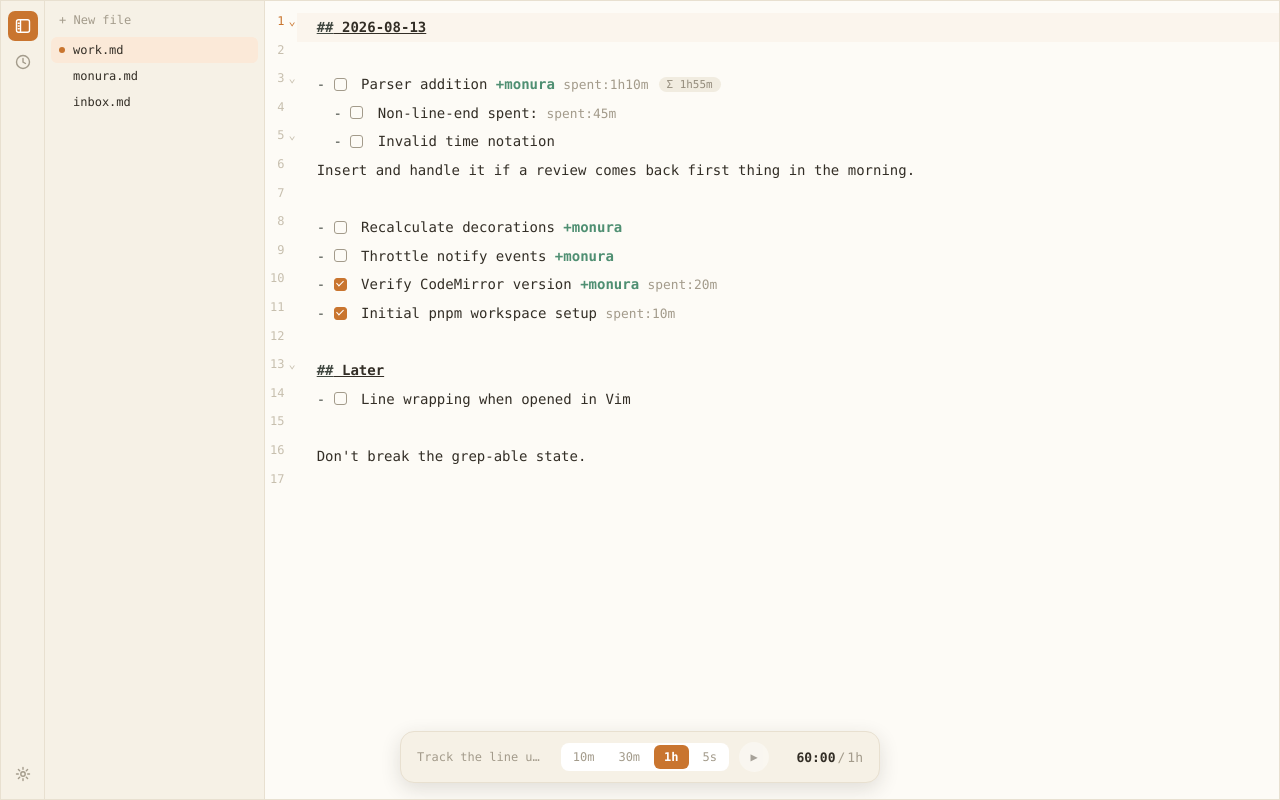
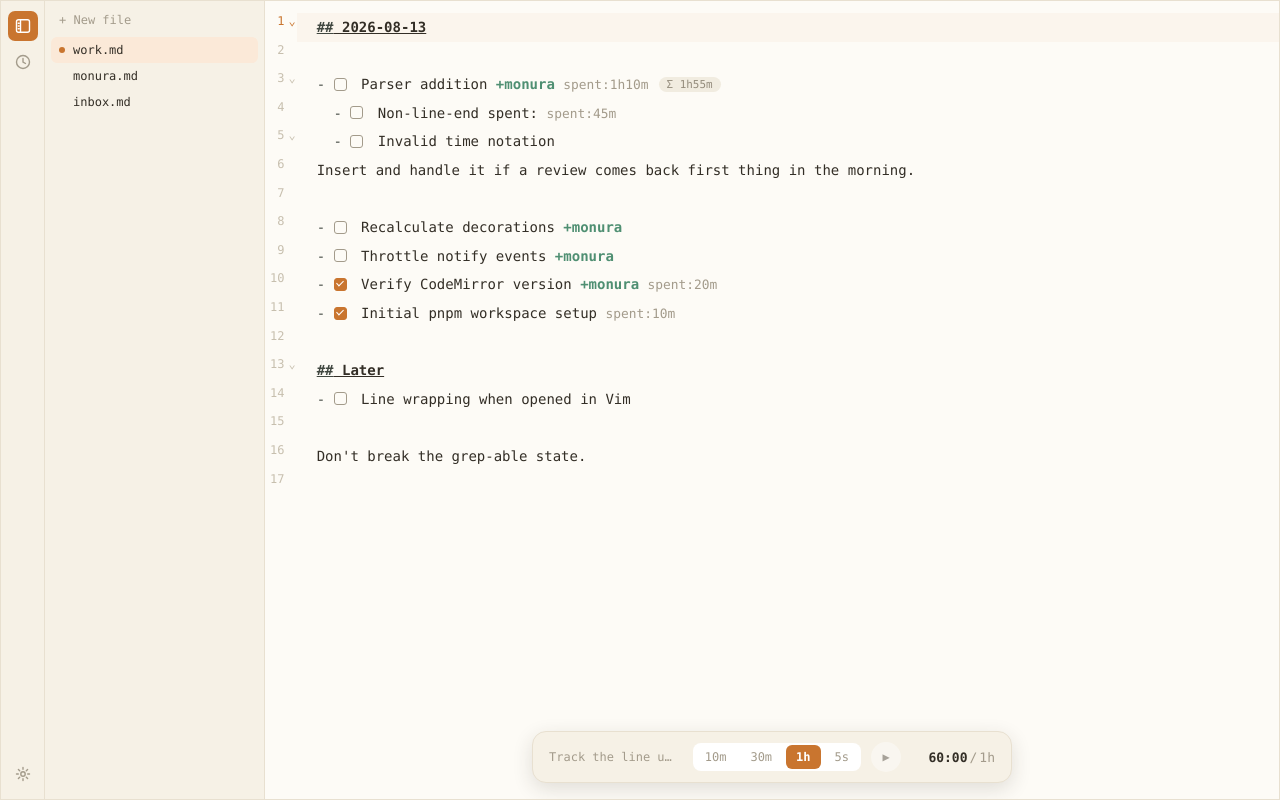
Before and after one commit to ellreka/monura, a React (Vite) app: page / in a window 1280 px wide. Built offline with nearby package versions, Linux system fonts and the light colour scheme.

Commit message:
fix: keep the timer bar inside the main content area
Move TimerBar into .main-area and make it the positioning context, so
the floating timer pill centers over the editor/log/settings area
instead of overlapping the sidebar when it is open.

```diff
--- a/src/App.css
+++ b/src/App.css
@@ -279,6 +279,7 @@ button {
 /* ---- Main area / editor ---- */
 
 .main-area {
+  position: relative;
   flex: 1;
   min-width: 0;
   display: flex;
--- a/src/App.tsx
+++ b/src/App.tsx
@@ -593,9 +593,6 @@ function App() {
               }}
             />
           )}
-        </div>
-        {/* Center over the area excluding the rail (including the file list).
-            Since it overlaps the element at the bottom of the sidebar, place the new-file button at the top */}
           <TimerBar
             trackingLabel={trackingLabel}
             trackedLost={trackedLost}
@@ -613,6 +610,7 @@ function App() {
           />
         </div>
       </div>
+    </div>
   );
 }
 
```
Lines whose indentation alone changed are shown as unchanged.
